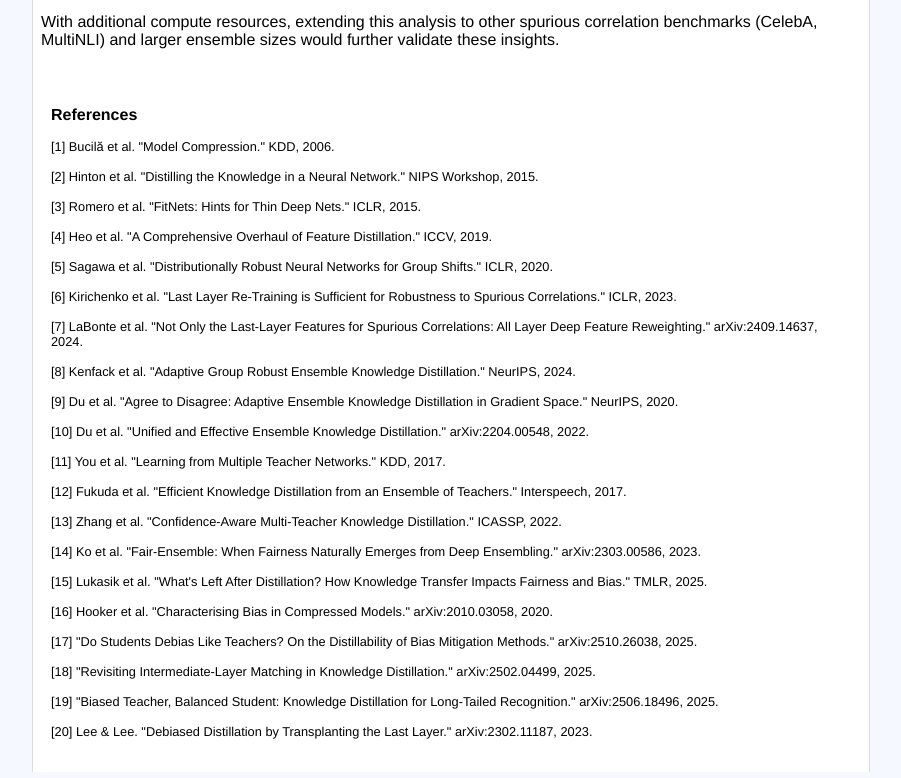
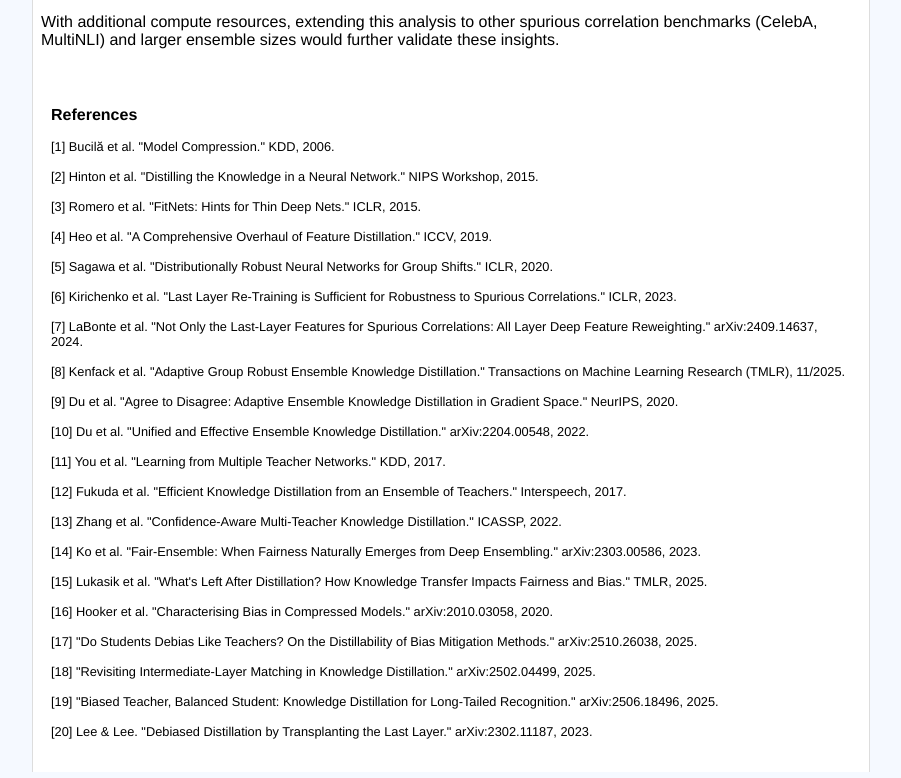
Before and after one commit to dat-tran05/robust-ensemble-kd, a plain HTML site: page blog/index.html in a window 1280 px wide. Shown: the part 10477-11255 px from the top of the page, without its empty margins (126-1027 px from the left). Drawn offline with nearby package versions, Linux system fonts and the light colour scheme.

Commit message:
Update index.html

```diff
--- a/blog/index.html
+++ b/blog/index.html
@@ -835,7 +835,7 @@
 							<span id="ref5">[5] Sagawa et al. "Distributionally Robust Neural Networks for Group Shifts." ICLR, 2020.</span><br><br>
 							<span id="ref6">[6] Kirichenko et al. "Last Layer Re-Training is Sufficient for Robustness to Spurious Correlations." ICLR, 2023.</span><br><br>
 							<span id="ref7">[7] LaBonte et al. "Not Only the Last-Layer Features for Spurious Correlations: All Layer Deep Feature Reweighting." arXiv:2409.14637, 2024.</span><br><br>
-							<span id="ref8">[8] Kenfack et al. "Adaptive Group Robust Ensemble Knowledge Distillation." NeurIPS, 2024.</span><br><br>
+							<span id="ref8">[8] Kenfack et al. "Adaptive Group Robust Ensemble Knowledge Distillation." Transactions on Machine Learning Research (TMLR), 11/2025.</span><br><br>
 							<span id="ref9">[9] Du et al. "Agree to Disagree: Adaptive Ensemble Knowledge Distillation in Gradient Space." NeurIPS, 2020.</span><br><br>
 							<span id="ref10">[10] Du et al. "Unified and Effective Ensemble Knowledge Distillation." arXiv:2204.00548, 2022.</span><br><br>
 							<span id="ref11">[11] You et al. "Learning from Multiple Teacher Networks." KDD, 2017.</span><br><br>
```
